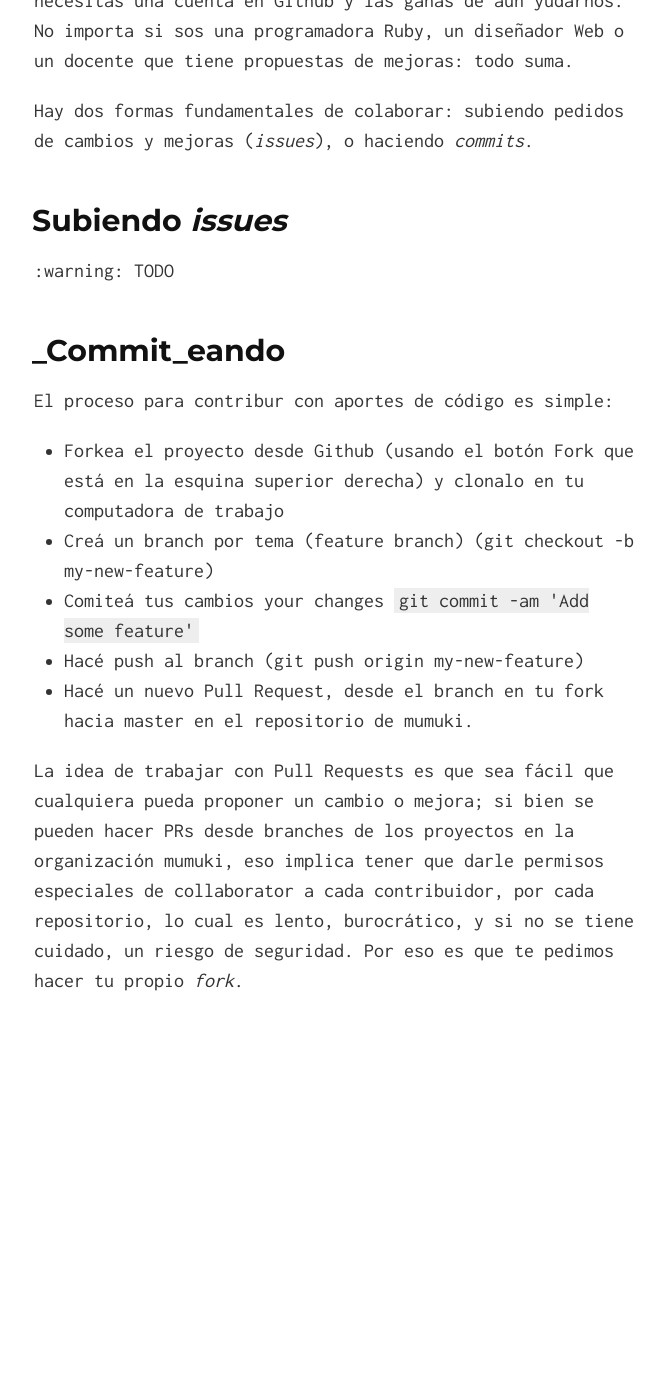
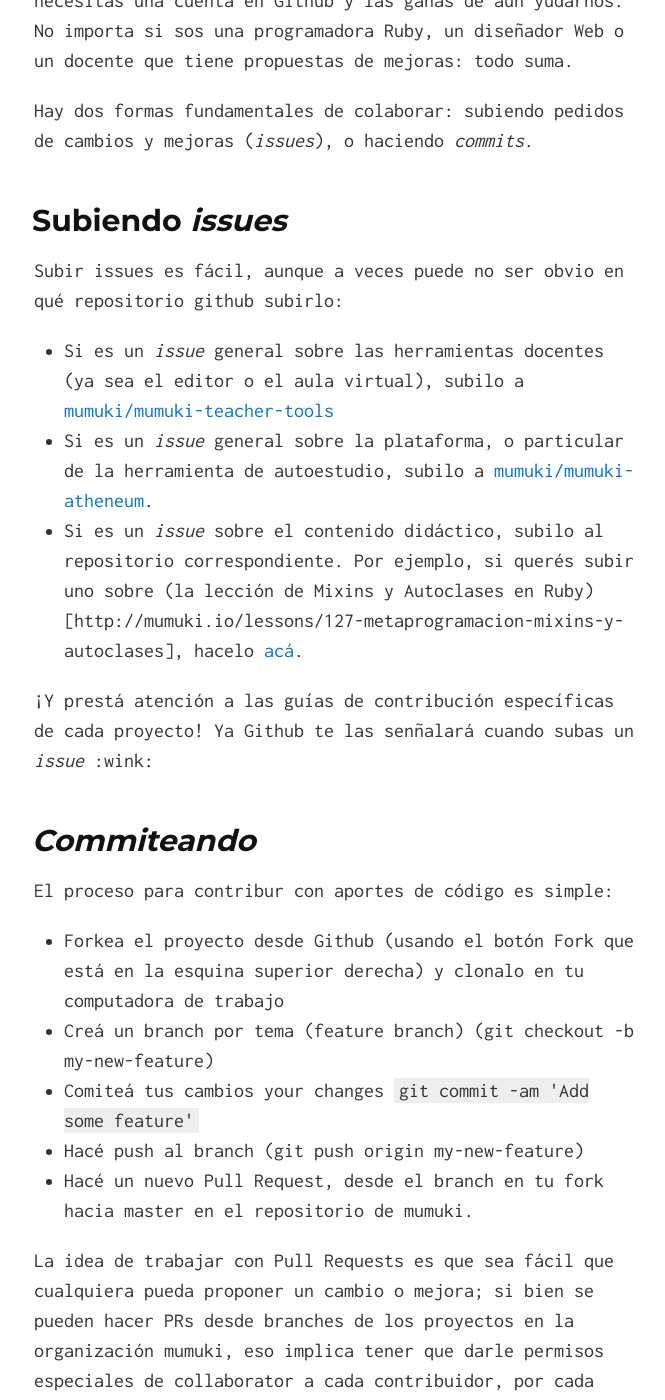
Before and after one commit to mumuki/mumuki.github.io, a Jekyll site: the page built from index.md, in a window 1280 px wide and 1400 px high, scrolled down 8626 px. Shown: the whole window, without its empty margins (306-971 px from the left). Built offline with Jekyll 4.4.1, drawn with Linux system fonts in a browser that asks for light colours; before the commit the page ends 9722 px from its top, so only the background shows below that.

Commit message:
Explicando mejor dónde cargar issues

```diff
--- a/index.md
+++ b/index.md
@@ -255,9 +255,15 @@ Hay dos formas fundamentales de colaborar: subiendo pedidos de cambios y mejoras
 
 ## Subiendo _issues_
 
-:warning: TODO
+Subir issues es fácil, aunque a veces puede no ser obvio en qué repositorio github subirlo:
 
-## _Commit_eando
+* Si es un _issue_ general sobre las herramientas docentes (ya sea el editor o el aula virtual), subilo a [mumuki/mumuki-teacher-tools](https://github.com/mumuki/mumuki-teacher-tools/blob/master/CONTRIBUTING.md)
+* Si es un _issue_ general sobre la plataforma, o particular de la herramienta de autoestudio, subilo a [mumuki/mumuki-atheneum](https://github.com/mumuki/mumuki-teacher-tools/blob/master/CONTRIBUTING.md).
+* Si es un _issue_ sobre el contenido didáctico, subilo al repositorio correspondiente. Por ejemplo, si querés subir uno sobre (la lección de Mixins y Autoclases en Ruby)[http://mumuki.io/lessons/127-metaprogramacion-mixins-y-autoclases], hacelo [acá](https://github.com/MumukiProject/mumuki-guia-ruby-metaprogramacion-el-modelo-de-mixins).
+
+¡Y prestá atención a las guías de contribución específicas de cada proyecto! Ya Github te las senñalará cuando subas un _issue_ :wink:
+
+## _Commiteando_
 
 El proceso para contribur con aportes de código es simple:
 
```
